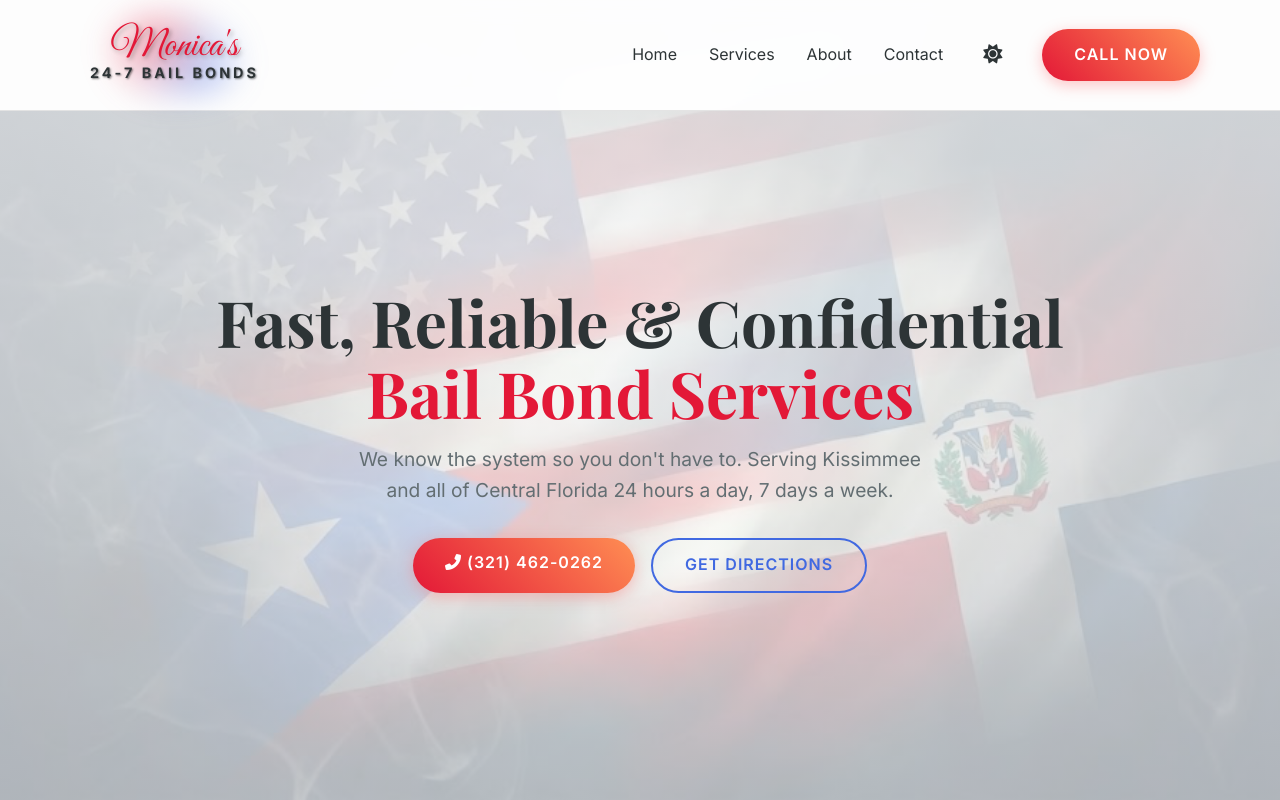
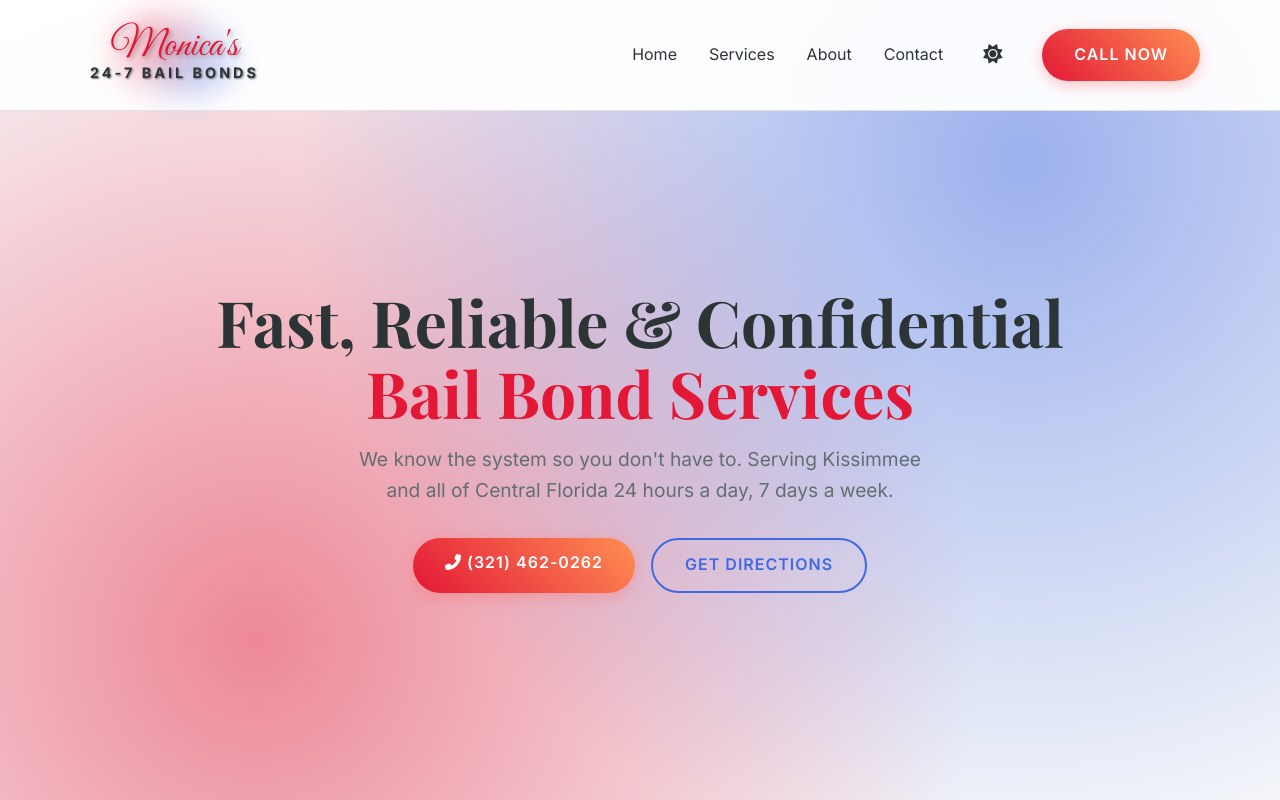
Before and after one commit to joedank/bail, a plain HTML site: page index.html in a window 1280 px wide. Shown: the top 800 px of the page. Drawn offline with nearby package versions, Linux system fonts and the light colour scheme.

Commit message:
Fix hero gradient visibility: remove overlay and boost opacity

```diff
--- a/css/style.css
+++ b/css/style.css
@@ -284,8 +284,12 @@ header {
     align-items: center;
     justify-content: center;
     text-align: center;
-    background: linear-gradient(var(--hero-overlay-start), var(--hero-overlay-end)), url('../images/hero-flags.png');
-    /* Placeholder prompt for hero-bg */
+    background:
+        radial-gradient(circle at 80% 20%, rgba(65, 105, 225, 0.5) 0%, transparent 60%),
+        /* Royal Blue Haze */
+        radial-gradient(circle at 20% 80%, rgba(227, 24, 55, 0.5) 0%, transparent 60%),
+        /* Red Haze */
+        var(--bg-primary);
     background-size: cover;
     background-position: center;
     padding-top: 80px;
```
